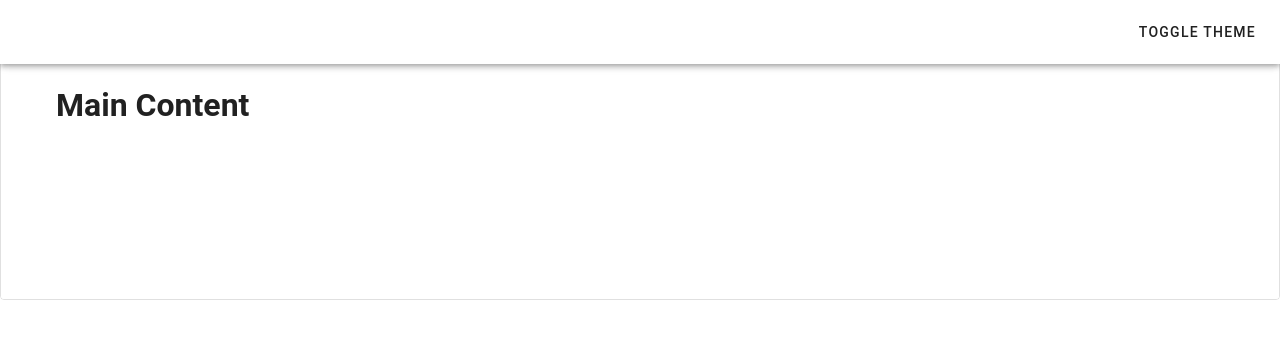
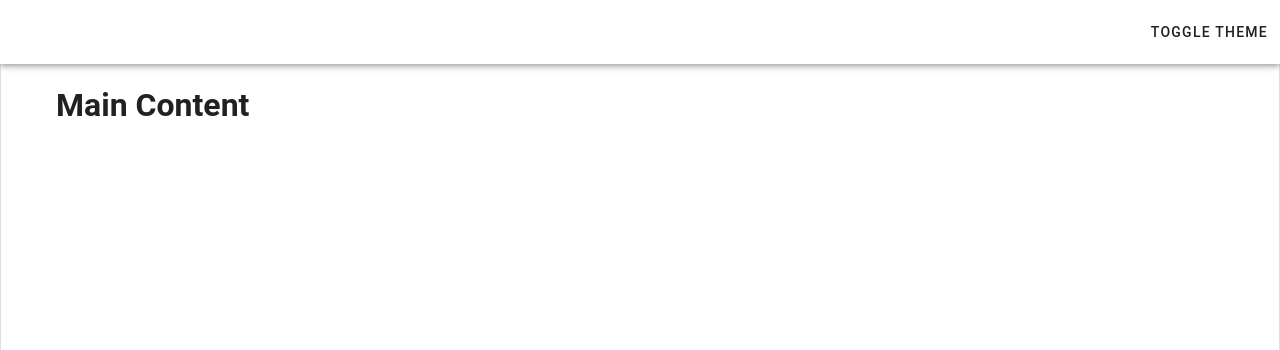
Before and after one commit to jkgulay/PeerTutor, a Vue app in the folder PeerTutor/: page / in a window 1280 px wide. Shown: the top 350 px of the page. Built offline with nearby package versions, Linux system fonts and the light colour scheme.

Commit message:
feat: added proper folder structure

```diff
--- a/PeerTutor/src/router/index.js
+++ b/PeerTutor/src/router/index.js
@@ -1,5 +1,5 @@
 import { createRouter, createWebHistory } from 'vue-router'
-import LoginView from '@/views/LoginView.vue'
+import LoginView from '@/views/auth/LoginView.vue'
 
 const router = createRouter({
   history: createWebHistory(import.meta.env.BASE_URL),
--- a/PeerTutor/src/views/LoginView.vue
+++ b/PeerTutor/src/views/auth/LoginView.vue
@@ -9,9 +9,9 @@
 </script>
 
 <template>
-    <v-responsive class="border rounded" max-height="300">
+    <v-responsive class="border rounded">
       <v-app :theme="theme">
-        <v-app-bar class="px-3">
+        <v-app-bar class="3">
           <v-spacer></v-spacer>
 
           <v-btn
```
